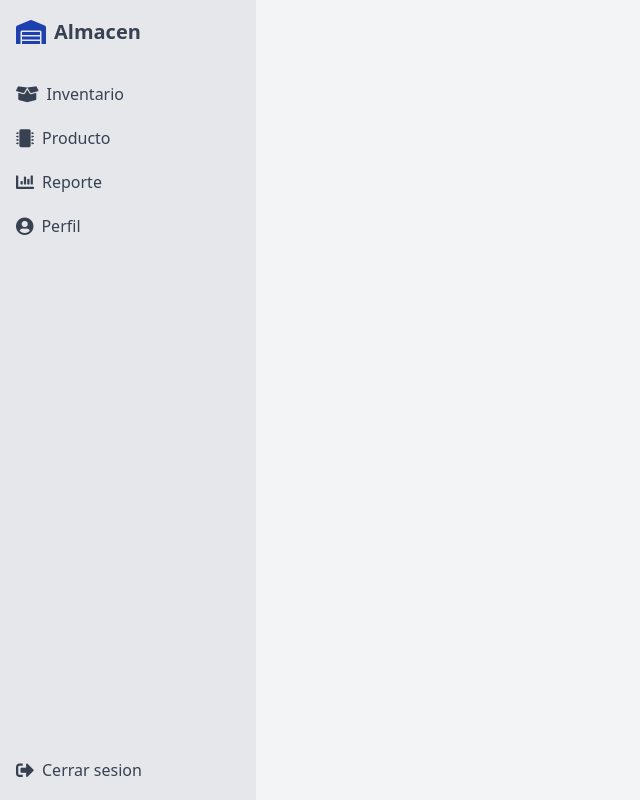
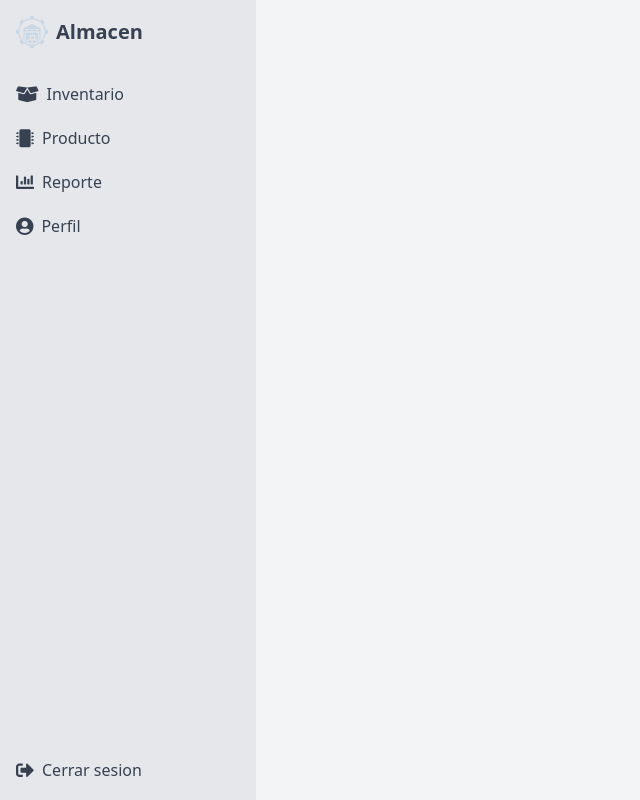
Before and after one commit to 223eduardo/UTLinventariomaria, a PHP site: page /bloque0.php in a window 1280 px wide. Shown: the whole page, without its empty margins (0-640 px from the left). Run offline with PHP 8.4, Linux system fonts and the light colour scheme; some libraries are stand-ins or nearby versions.

Commit message:
Update bloque0.php

```diff
--- a/bloque0.php
+++ b/bloque0.php
@@ -17,8 +17,7 @@
         <div class="w-64 bg-gray-200 p-4 flex flex-col h-full">
             <div>
                 <div class="flex items-center mb-8">
-                    <i class="fas fa-warehouse text-2xl text-blue-800">
-                    </i>
+                    <div class="w-8 h-8 bg-contain bg-center bg-no-repeat" style="background-image: url('icons_login/Imagen1.png')"></div>
                     <span class="ml-2 text-xl font-semibold text-gray-700">
                         Almacen
                     </span>
```
